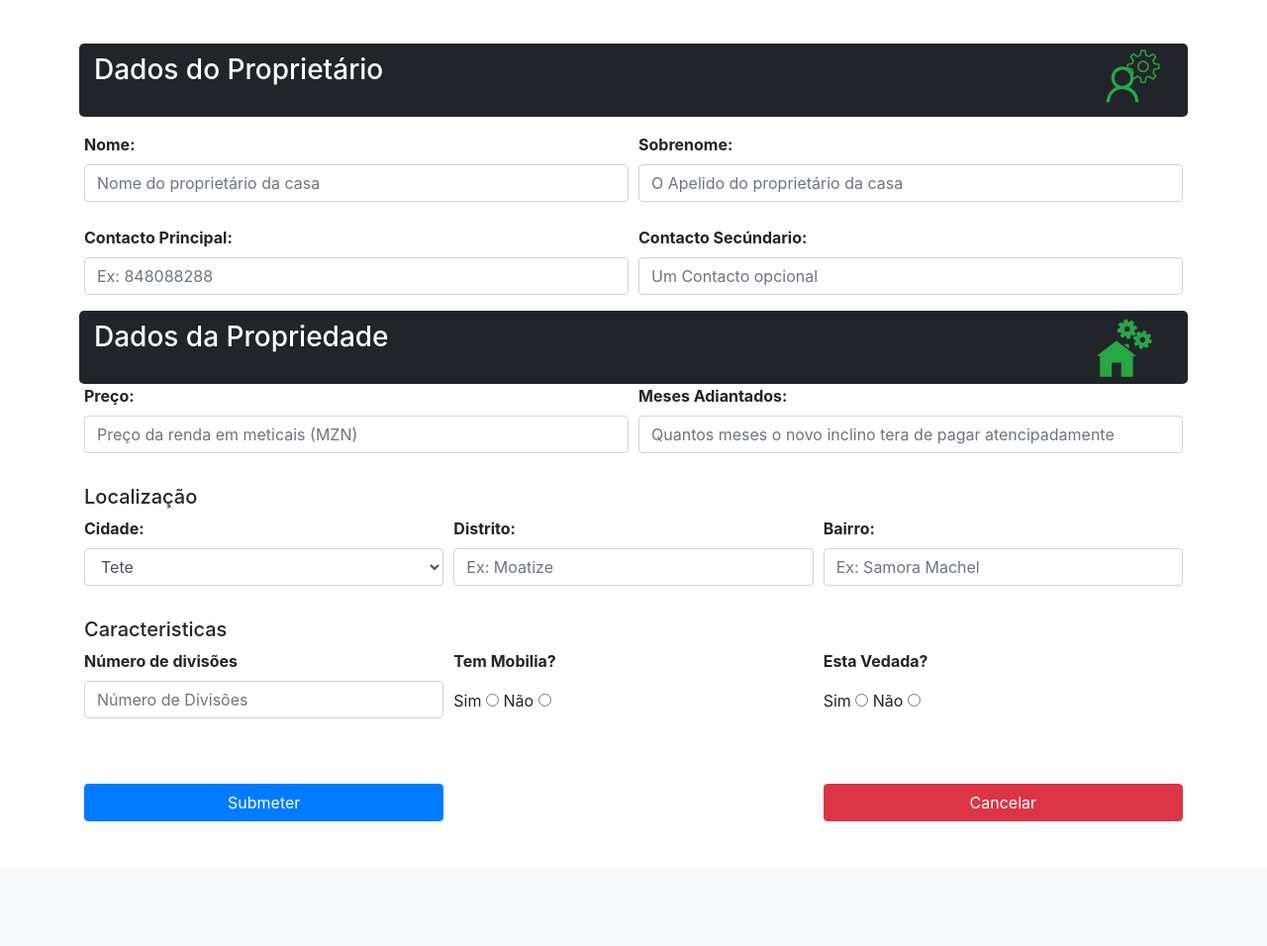
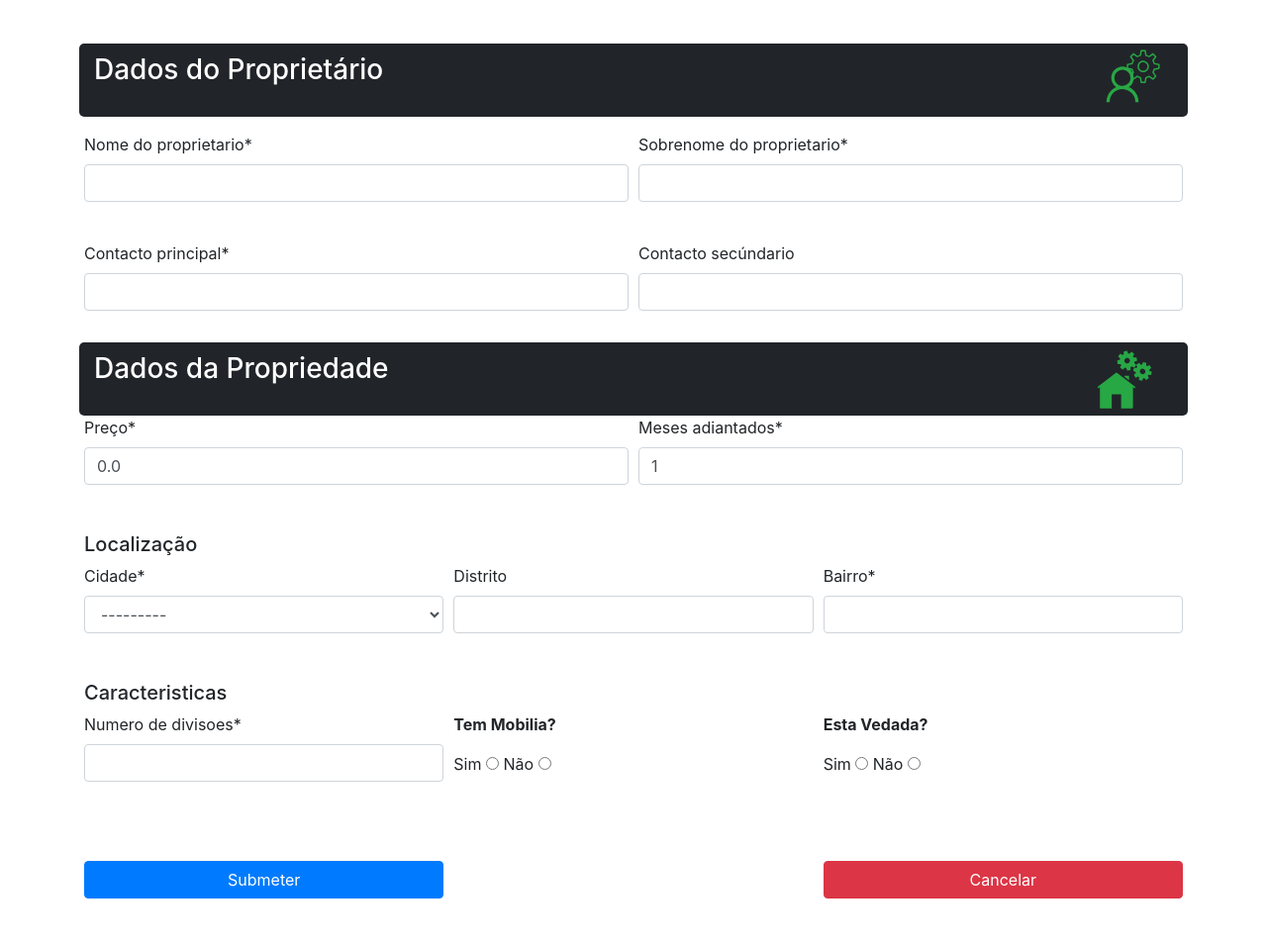
Before and after one commit to Kathenae/RentAHouse, a Django app: page /submeter_casa/ in a window 1280 px wide. Shown: the part 56-1012 px from the top of the page at 99% size. Before the commit the page ends 886 px from the top, so only its background shows below. Run offline with Django 3.2, Linux system fonts and the light colour scheme; the visitor is signed in with stand-in values (Sample User, id 1); some libraries are stand-ins or nearby versions.

Commit message:
Changed some elements to be rendered using crispy_forms
Initialy we had to write out the html for each field on
the form, now we're using crispy_forms to render some
of the simpler fields so we don't have to do the work

```diff
--- a/HousesApp/templates/HousesApp/houses_create.html
+++ b/HousesApp/templates/HousesApp/houses_create.html
@@ -16,46 +16,18 @@
             </div>
             <div class="form-row mt-3">
                 <div class="form-group col-md-6">
-                    <b><label for="nome_do_proprietario">Nome: </label></b>
-                    <input
-                        type="text"
-                        class="form-control"
-                        placeholder="Nome do proprietário da casa"
-                        name="nome_do_proprietario"
-                        maxlength="30"
-                    >
+                    {{form.nome_do_proprietario | as_crispy_field }}
                 </div>
                 <div class="form-group col-md-6">
-                    <b><label for="inputSobrenome">Sobrenome:</label></b>
-                    <input
-                        type="text"
-                        class="form-control"
-                        placeholder="O Apelido do proprietário da casa"
-                        name="sobrenome_do_proprietario"
-                        maxlength="30"
-                    >
+                    {{form.sobrenome_do_proprietario | as_crispy_field }}
                 </div>
             </div>
             <div class="form-row mt-2">
                 <div class="form-group col-md-6">
-                    <b><label for="contacto_principal">Contacto Principal:</label></b>
-                    <input
-                        type="number"
-                        class="form-control"
-                        name="contacto_principal"
-                        maxlength="10"
-                        placeholder="Ex: 848088288"
-                    >
+                    {{form.contacto_principal | as_crispy_field }}
                 </div>
                 <div class="form-group col-md-6">
-                    <b><label for="contacto_secúndario">Contacto Secúndario:</label></b>
-                    <input
-                        type="number"
-                        class="form-control"
-                        name="contacto_secúndario"
-                        maxlength="10"
-                        placeholder="Um Contacto opcional"
-                    >
+                    {{form.contacto_secúndario | as_crispy_field }}
                 </div>
             </div>
 
@@ -70,73 +42,31 @@
 
             <div class="form-row">
                 <div class="form-group col-md-6">
-                    <b><label for="preço">Preço:</label></b>
-                    <input
-                        type="number"
-                        name="preço" class="form-control"
-                        placeholder="Preço da renda em meticais (MZN)"
-                    >
+                    {{form.preço | as_crispy_field }}
                 </div>
                 <div class="form-group col-md-6">
-                    <b><label for="meses_adiantados">Meses Adiantados:</label></b>
-                    <input
-                        type="number"
-                        name="meses_adiantados"
-                        class="form-control"
-                        placeholder="Quantos meses o novo inclino tera de pagar atencipadamente"
-                    >
+                    {{form.meses_adiantados | as_crispy_field }}
                 </div>
             </div>
 
             <h5 class="mt-3">Localização</h5>
             <div class="form-row">
                 <div class="form-group col-md-4">
-                    <b><label for="cidade">Cidade:</label></b>
-                    <select name="cidade" class="form-control">
-                        <option value="Tete">Tete</option>
-                        <option value="Maputo">Maputo</option>
-                        <option value="Gaza">Gaza</option>
-                        <option value="Inhambane">Inhambane</option>
-                        <option value="Manica">Manica</option>
-                        <option value="Sofala">Sofala</option>
-                        <option value="Zambezia">Zambezia</option>
-                        <option value="Nampula">Nampula</option>
-                        <option value="Cabo Delgado">Cabo Delgado</option>
-                        <option value="Niassa">Niassa</option>
-                    </select>
+                    {{form.cidade | as_crispy_field }}
                 </div>
 
                 <div class="form-group col-md-4">
-                    <b><label for="distrito">Distrito:</label></b>
-                    <input
-                        type="text"
-                        class="form-control"
-                        name="distrito"
-                        maxlength="30"
-                        placeholder="Ex: Moatize"
-                    >
+                    {{form.distrito | as_crispy_field }}
                 </div>
                 <div class="form-group col-md-4">
-                    <b><label for="bairro">Bairro:</label></b>
-                    <input
-                        type="text"
-                        class="form-control"
-                        name="bairro" maxlength="100"
-                        placeholder="Ex: Samora Machel"
-                    >
+                    {{form.bairro | as_crispy_field }}
                 </div>
             </div>
 
             <h5 class="mt-3">Caracteristicas</h5>
             <div class="form-row">
                 <div class="form-group col-md-4">
-                    <b><label for="numero_de_divisoes">Número de divisões</label></b>
-                    <input
-                        type="number"
-                        class="form-control"
-                        name="numero_de_divisoes"
-                        placeholder="Número de Divisões"
-                    >
+                    {{form.numero_de_divisoes | as_crispy_field }}
                 </div>
 
                 <div class="form-group col-md-4">
```
